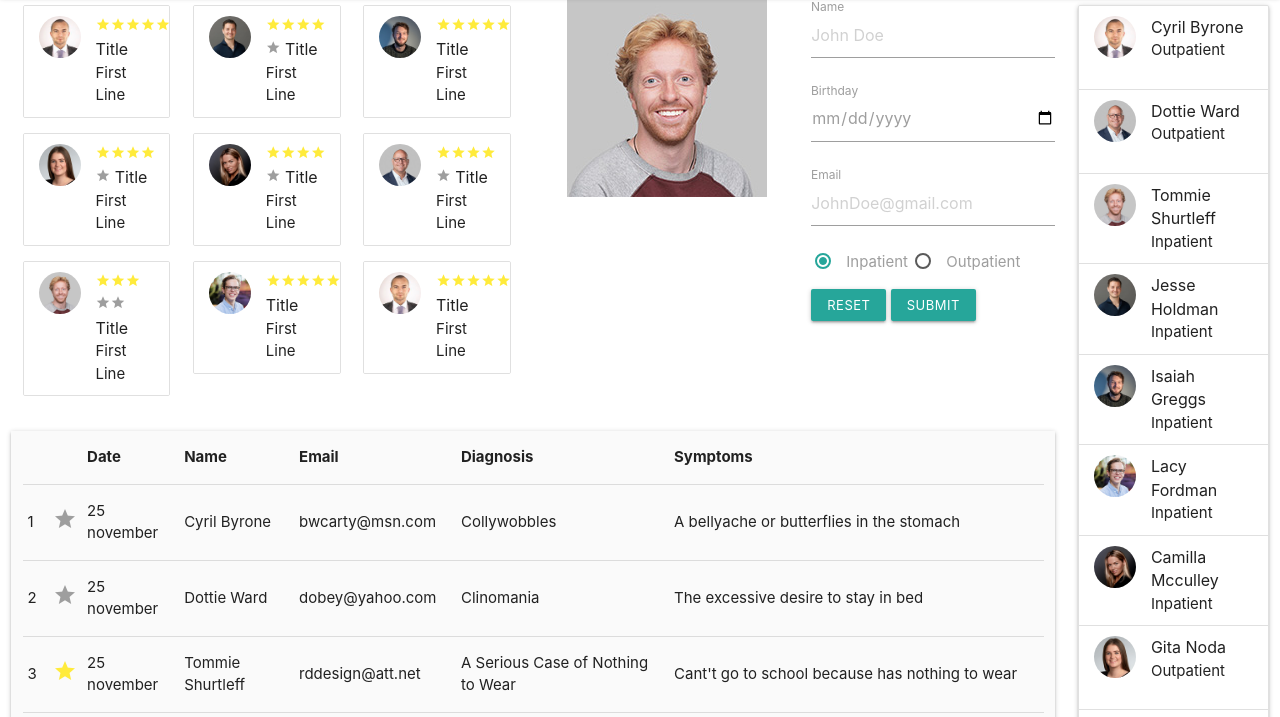
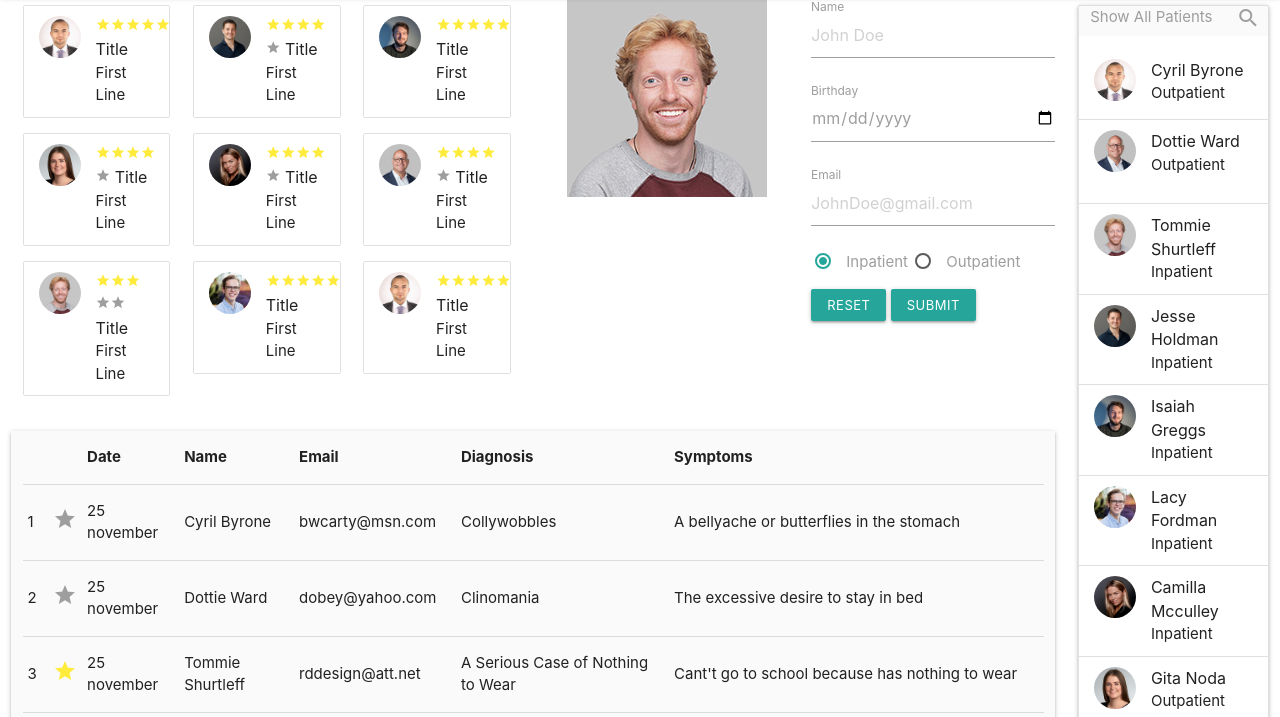
Before and after one commit to DenesVR/materialize_framework, a website: page index.html in a window 1280 px wide. Shown: the part 67-784 px from the top of the page. Drawn offline with nearby package versions, Linux system fonts and the light colour scheme; files that its build step writes are made by us from their sources.

Commit message:
dropdown sidebar

```diff
--- a/index.html
+++ b/index.html
@@ -305,7 +305,25 @@
 
         <!--Sidebar-->
         <div class="col s2">
+
             <ul class="collection grey lighten-5 z-depth-1">
+
+                <!--Dropdown-->
+                <div class="col s10">
+                    <a class='dropdown-trigger grey-text' href='#' data-target='dropdown1'>Show All Patients <i
+                            class="material-icons">arrow_drop_down</i></a>
+                </div>
+
+                <a href="#" class="grey-text"><i class="material-icons">search</i></a>
+
+                <!--Dropdown content-->
+                <ul id='dropdown1' class='dropdown-content'>
+                    <li><a href="#">Show All Patients</a></li>
+                    <li><a href="#">Show Outpatient</a></li>
+                    <li><a href="#">Show Inpatient</a></li>
+                </ul>
+
+                <!--Avatars-->
                 <li class="collection-item avatar">
                     <img src="img/foto1.jpg" alt="" class="circle responsive-img">
                     <span class="title">Cyril Byrone</span>
```
